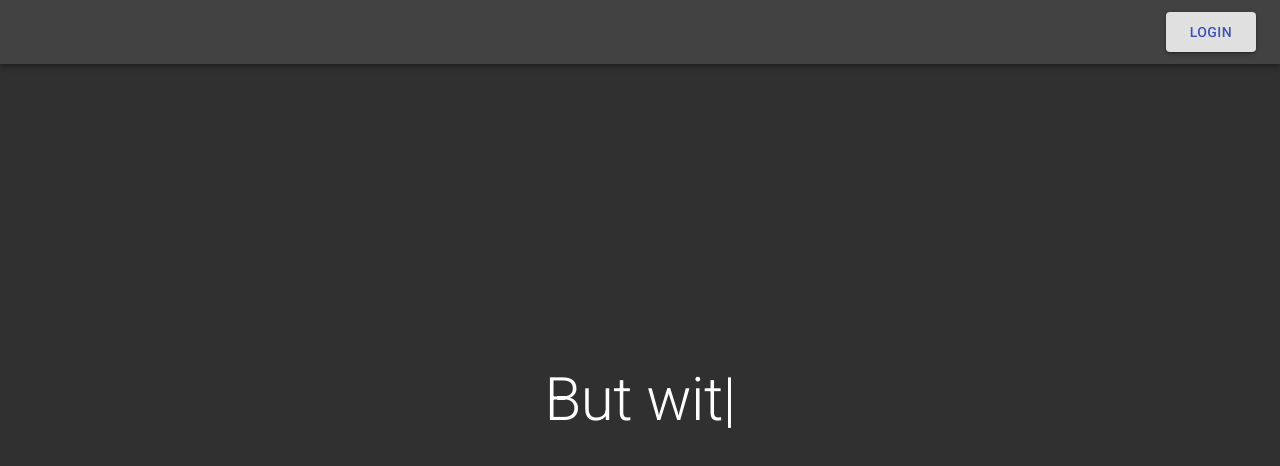
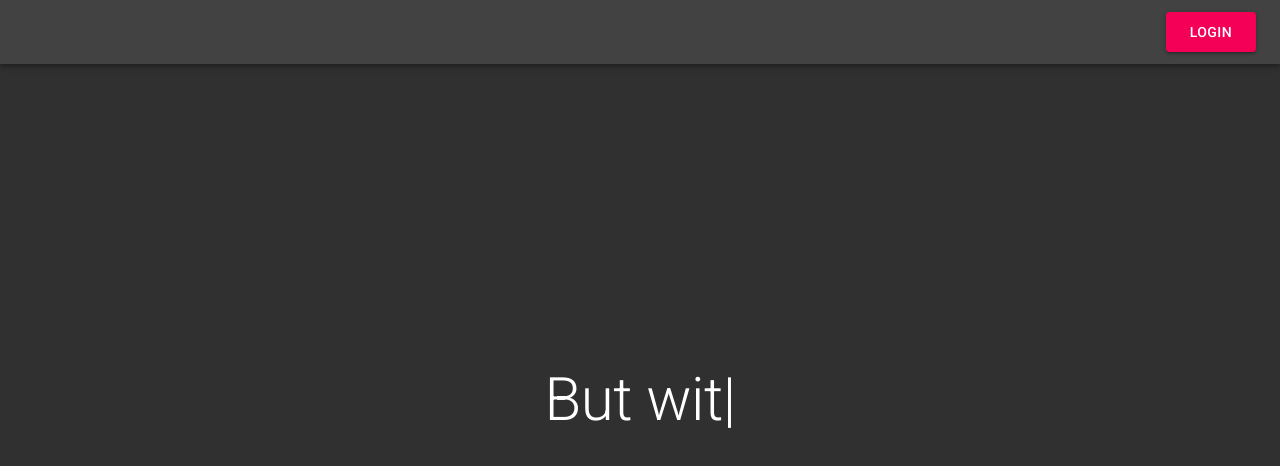
Before and after one commit to SaudTauqeer/todolist-and-chat, a React (Create React App) app: page / in a window 1280 px wide. Shown: the top 466 px of the page. Built offline with nearby package versions, Linux system fonts and the light colour scheme.

Commit message:
Changed colors

```diff
--- a/src/Components/LandingPage/Navbar.tsx
+++ b/src/Components/LandingPage/Navbar.tsx
@@ -8,8 +8,8 @@ const Navbar = () => (
 			<Toolbar>
 				<Grid container justify="flex-end">
 					<Grid item>
-						<Button variant="contained" color="inherit" size="large">
-							<Typography variant="button" color="primary">
+						<Button variant="contained" color="secondary" size="large">
+							<Typography variant="button" color="inherit">
 								Login
 							</Typography>
 						</Button>
```
